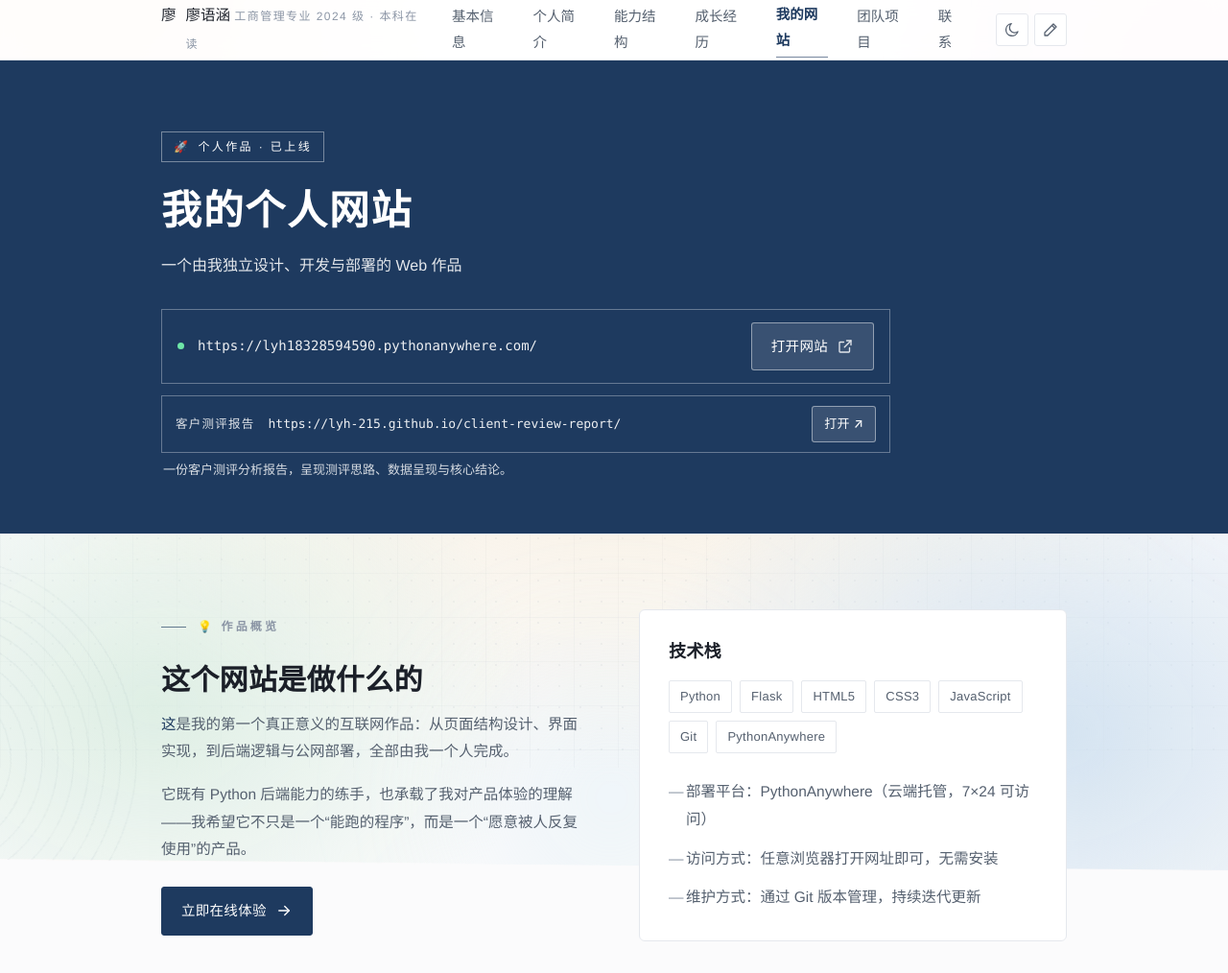
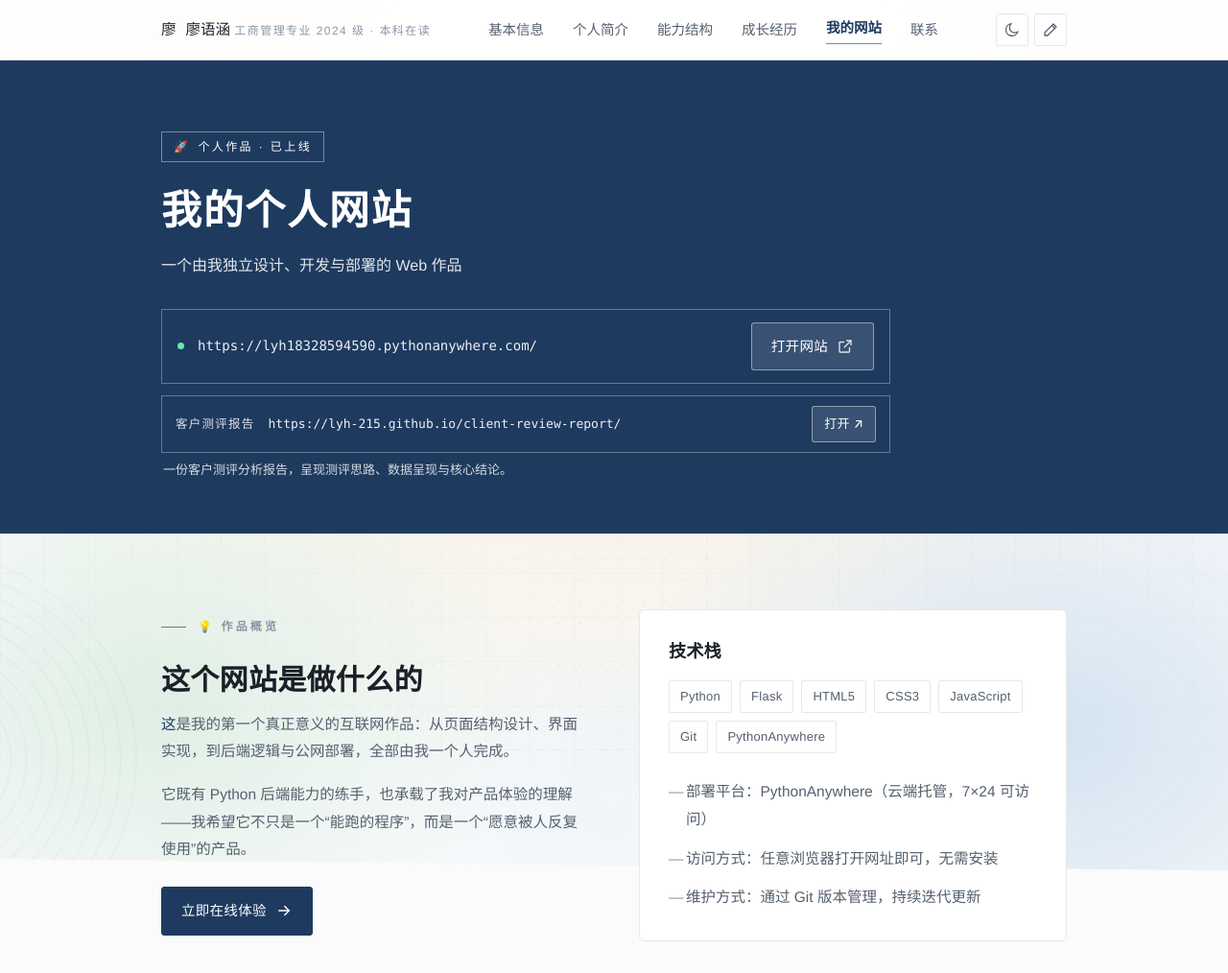
Before and after one commit to LYH-215/personal-site, a plain HTML site: page website.html in a window 1280 px wide. Shown: the top 1014 px of the page at 96% size. Drawn offline with Linux system fonts and the light colour scheme.

Commit message:
Revert to previous version

```diff
--- a/website.html
+++ b/website.html
@@ -31,7 +31,6 @@
         <a href="index.html#skills">能力结构</a>
         <a href="index.html#record">成长经历</a>
         <a data-nav="website" href="website.html">我的网站</a>
-        <a data-nav="team" href="team.html">团队项目</a>
         <a href="index.html#contact">联系</a>
       </nav>
 
```
